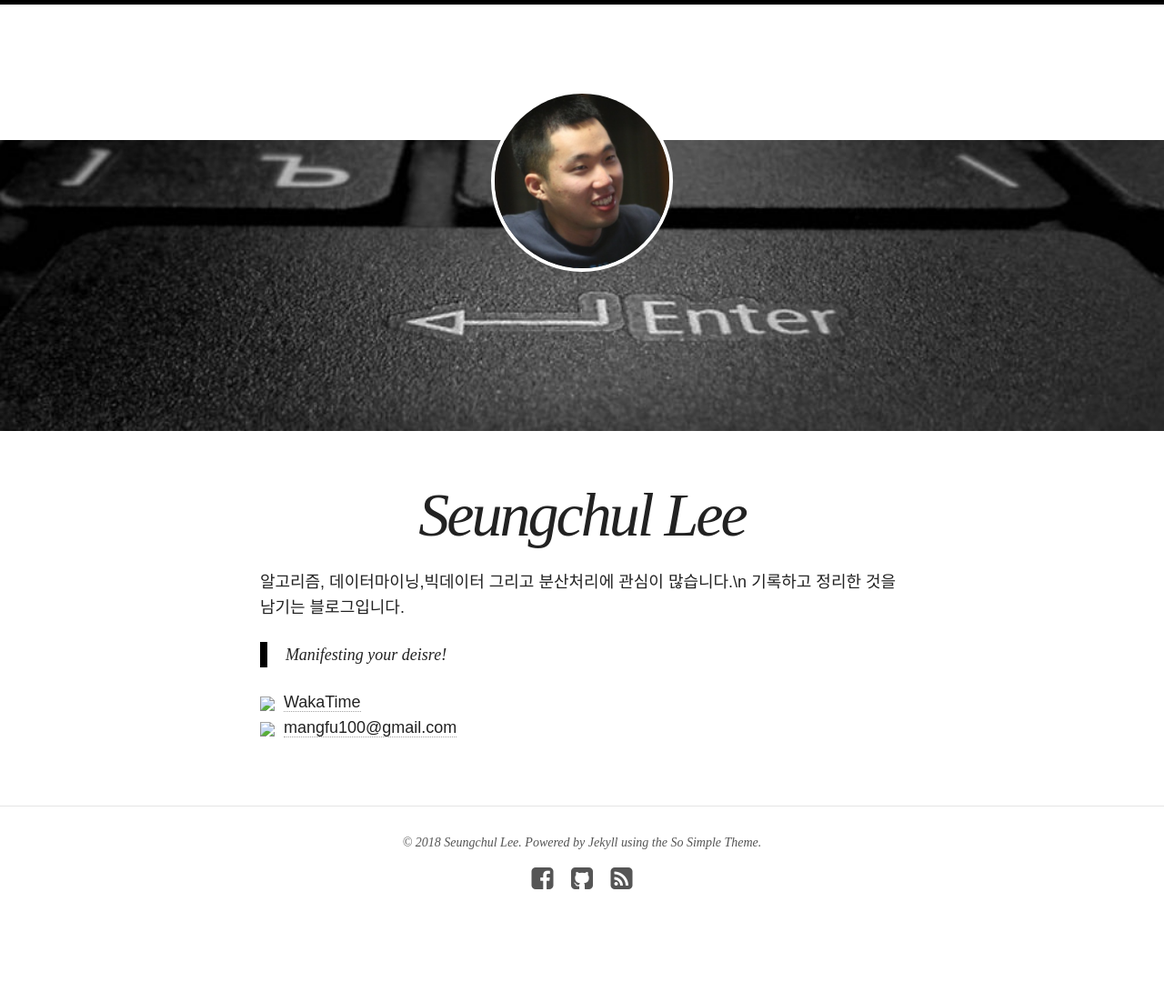
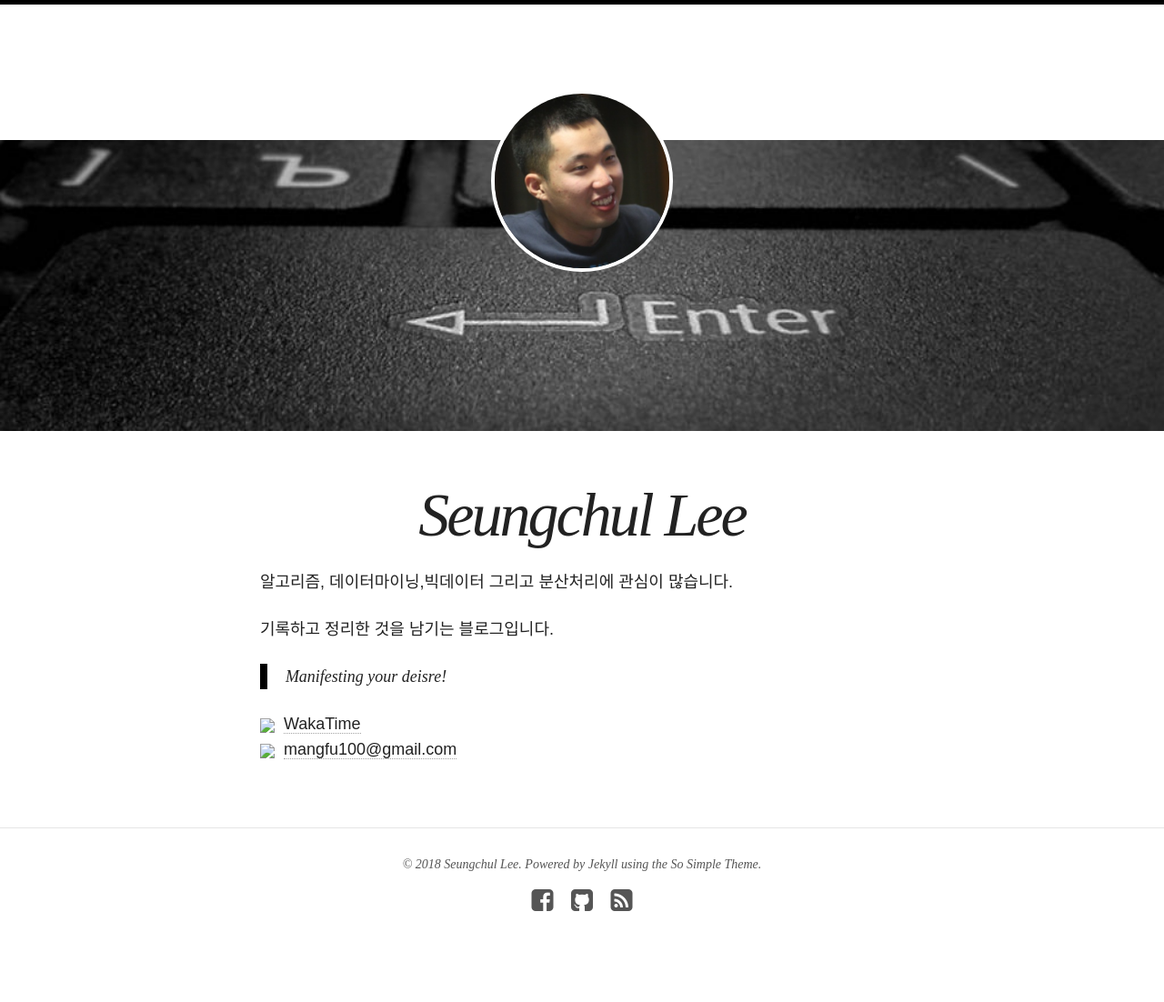
Before and after one commit to sclee01/sclee01.github.io, a Jekyll site: the page built from about/index.md, in a window 1280 px wide. Shown: the whole page at 91% size. Built offline with Jekyll 4.4.1, drawn with Linux system fonts in a browser that asks for light colours; nearby versions of some CDN libraries; before the commit the page ends 1078 px from its top, so only the background shows below that.

```diff
--- a/about/index.md
+++ b/about/index.md
@@ -8,7 +8,8 @@ image:
 ---
 
 
-알고리즘, 데이터마이닝,빅데이터 그리고 분산처리에 관심이 많습니다.\n
+알고리즘, 데이터마이닝,빅데이터 그리고 분산처리에 관심이 많습니다.
+
 기록하고 정리한 것을 남기는 블로그입니다.
 
 > Manifesting your deisre!
```
